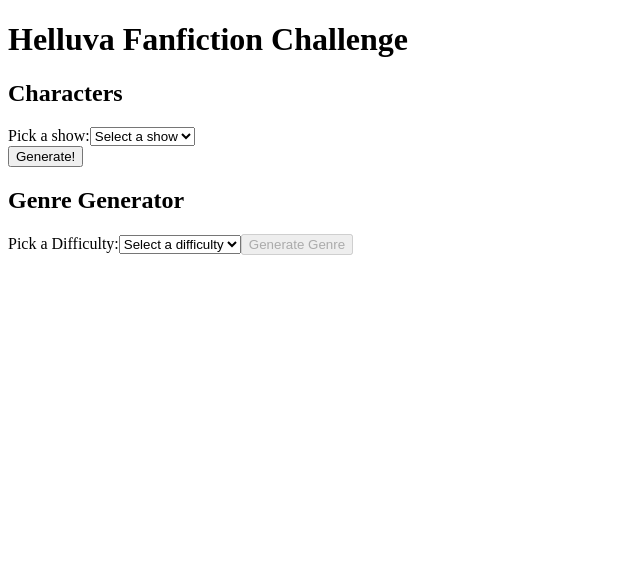
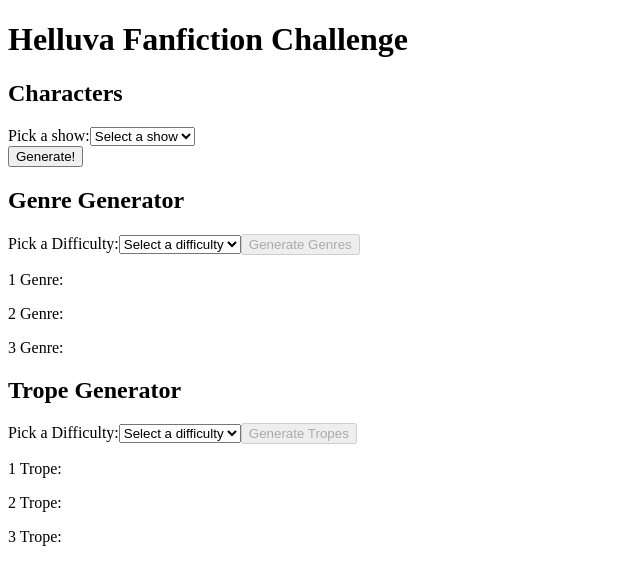
Before and after one commit to LilyBurton/helluva-challenge, a React (Create React App) app: page / in a window 1280 px wide. Shown: the top 580 px of the page, without its empty margins (0-640 px from the left). Built offline with nearby package versions, Linux system fonts and the light colour scheme.

Commit message:
The tropes have it's own difficulty

```diff
--- a/src/CharacterGenerator.js
+++ b/src/CharacterGenerator.js
@@ -11,7 +11,7 @@ const CharacterGenerator = () => {
     'Sir Pentious', 'Vox', 'Valentino', 'Velvette', 'Camilla', 'Zestial',
     'Lucifer', 'Rosie', 'Adam', 'Lute', 'Emily', 'Sera', 'Travis',
     "Vox's Assistant", 'Melissa', 'Baxter', 'Clara', 'Odette', 'Abel',
-    'St. Peter', 'Molly', 'Arakniss', 'Frank', 'Egg Boiz', 'Missi Zilla', 'Lilith', 'Mimzy', 'Cherri Bomb'
+    'St. Peter', 'Molly', 'Arakniss', 'Frank', 'Egg Boiz', 'Missi Zilla', 'Lilith', 'Mimzy', 'Cherri Bomb', 'Katie Killjoy', 'Tom Trench'
   ];
 
   const helluvaBossNames = [
--- a/src/GenreGenerator.js
+++ b/src/GenreGenerator.js
@@ -1,89 +1,132 @@
 import React, { useState, useEffect } from 'react';
+import Tropes from './Tropes';
 
 const GenreGenerator = () => {
   const [generatedGenres, setGeneratedGenres] = useState(['', '', '']);
-  const [selectDifficulty, setSelectDifficulty] = useState('');
-  const [cycling, setCycling] = useState(false);
+  const [finalizedGenres, setFinalizedGenres] = useState(['', '', '']);
+  const [currentTropes, setCurrentTropes] = useState(['', '', '']);
+  const [cyclingGenres, setCyclingGenres] = useState(false);
+  const [cyclingTropes, setCyclingTropes] = useState(false);
+  const [selectGenreDifficulty, setSelectGenreDifficulty] = useState('');
+  const [selectTropeDifficulty, setSelectTropeDifficulty] = useState('')
 
-  const genres = [
-    'Action', 'Adventure', 'Comedy', 'Crime', 'Drama',
-    'Fantasy', 'Historical', 'Horror', 'Mystery',
-    'Romance and Smut', 'Sci-fi', 'Thriller', 'Western'
-  ];
-
+  const genres = Object.keys(Tropes);
   const difficultyLevels = ['1 - Easy', '2 - Medium', '3 - Hard'];
 
-  const pickRandomUniqueGenre = (usedGenres) => {
-    const availableGenres = genres.filter((genre) => !usedGenres.includes(genre));
-    const randomIndex = Math.floor(Math.random() * availableGenres.length);
-    return availableGenres[randomIndex];
+  const pickRandomUniqueGenre = (pool, exclude) => {
+    const available = pool.filter((item) => !exclude.includes(item));
+    const randomIndex = Math.floor(Math.random() * available.length);
+    return available[randomIndex];
   };
 
   useEffect(() => {
-    if (!cycling) return;
+    if (!cyclingGenres) return;
 
     const genreIntervals = [];
     const finalizationTimeouts = [];
-    const cyclingGenres = [...generatedGenres]; // Local copy to track cycling values
+    const cyclingGenresState = [...generatedGenres];
 
-    // Start cycling for each genre slot
-    const startCycling = (index, delay) => {
+    const startCyclingGenres = (index, delay) => {
       genreIntervals[index] = setInterval(() => {
-        const usedGenres = cyclingGenres.filter((genre) => genre); // Exclude already finalized genres
-        const randomGenre = pickRandomUniqueGenre(usedGenres);
-        cyclingGenres[index] = randomGenre;
-        setGeneratedGenres([...cyclingGenres]);
+        const usedGenres = cyclingGenresState.filter((genre) => genre);
+        const randomGenre = pickRandomUniqueGenre(genres, usedGenres);
+        cyclingGenresState[index] = randomGenre;
+        setGeneratedGenres([...cyclingGenresState]);
       }, 100);
 
-      // Finalize the genre after the given delay
       finalizationTimeouts[index] = setTimeout(() => {
         clearInterval(genreIntervals[index]);
-        const usedGenres = cyclingGenres.filter((genre) => genre); // Exclude finalized genres
-        const finalGenre = pickRandomUniqueGenre(usedGenres);
-        cyclingGenres[index] = finalGenre; // Set the final unique genre
-        setGeneratedGenres([...cyclingGenres]);
+        const usedGenres = cyclingGenresState.filter((genre) => genre);
+        const finalGenre = pickRandomUniqueGenre(genres, usedGenres);
+        cyclingGenresState[index] = finalGenre;
+        setFinalizedGenres([...cyclingGenresState])
+        setGeneratedGenres([...cyclingGenresState])
 
-        // Stop cycling if all genres are finalized
+        setGeneratedGenres([...cyclingGenresState]);
+        setFinalizedGenres([...cyclingGenresState]);
+
+        if (index === delays.length - 1) setCyclingGenres(false);
+      }, delay);
+    };
+
+    const count = selectGenreDifficulty === '1 - Easy' ? 1 : selectGenreDifficulty === '2 - Medium' ? 2 : 3;
+    const delays = [3000, 6000, 9000];
+
+    for (let i = 0; i < count; i++) {
+      startCyclingGenres(i, delays[i]);
+    }
+
+    return () => {
+      genreIntervals.forEach((interval) => clearInterval(interval));
+      finalizationTimeouts.forEach((timeout) => clearTimeout(timeout));
+    };
+  }, [cyclingGenres, selectGenreDifficulty]);
+
+  useEffect(() => {
+    if (!cyclingTropes) return;
+
+    const tropeIntervals = [];
+    const finalizationTimeouts = [];
+    const cyclingTropesState = [...currentTropes];
+
+    const startCyclingTropes = (index, delay) => {
+        tropeIntervals[index] = setInterval(() => {
+          const genre = finalizedGenres[index];
+          if (genre) {
+            const tropesForGenre = Tropes[genre];
+            cyclingTropesState[index] = pickRandomUniqueGenre(tropesForGenre, []);
+            setCurrentTropes([...cyclingTropesState]);
+          }
+        }, 200);
+
+      finalizationTimeouts[index] = setTimeout(() => {
+        clearInterval(tropeIntervals[index]);
+        const genre = finalizedGenres[index];
+        if (genre) {
+          const tropesForGenre = Tropes[genre];
+          const finalTrope = tropesForGenre[Math.floor(Math.random() * tropesForGenre.length)];
+          cyclingTropesState[index] = finalTrope;
+          setCurrentTropes([...cyclingTropesState]);
+        }
+
         if (index === delays.length - 1) {
-          setCycling(false);
+          setCyclingTropes(false);
         }
       }, delay);
     };
 
-    // Determine the number of genres to generate based on difficulty
-    const count = selectDifficulty === '1 - Easy' ? 1 : selectDifficulty === '2 - Medium' ? 2 : 3;
-    const delays = [3000, 6000, 9000]; // Staggered delays for finalization
+    const count = selectTropeDifficulty === '1 - Easy' ? 1 : selectTropeDifficulty === '2 - Medium' ? 2 : 3;
+    const delays = [3000, 6000, 9000];
 
-    // Start cycling for each required genre slot
     for (let i = 0; i < count; i++) {
-      startCycling(i, delays[i]);
+      startCyclingTropes(i, delays[i]);
     }
 
     return () => {
-      // Cleanup intervals and timeouts
-      genreIntervals.forEach((interval) => clearInterval(interval));
+      tropeIntervals.forEach((interval) => clearInterval(interval));
       finalizationTimeouts.forEach((timeout) => clearTimeout(timeout));
     };
-  }, [cycling, selectDifficulty]);
+  }, [cyclingTropes, selectTropeDifficulty, finalizedGenres]);
 
-  const handleStartCycling = () => {
-    if (!selectDifficulty) return; // Ensure difficulty is selected
-    setGeneratedGenres(['', '', '']); // Clear genres before starting a new cycle
-    setCycling(true);
+  const handleStartGenres = () => {
+    if (!selectGenreDifficulty) return;
+    setGeneratedGenres(['', '', '']);
+    setFinalizedGenres(['', '', '']);
+    setCurrentTropes(['', '', '']);
+    setCyclingGenres(true);
   };
-
-  const handleDifficultyChange = (e) => {
-    setSelectDifficulty(e.target.value); // Set difficulty
-    setCycling(false); // Stop any ongoing cycling
-    setGeneratedGenres(['', '', '']); // Reset generated genres
-  };
+  const handleStartTropes = () => {
+    if (!selectTropeDifficulty || finalizedGenres.every((genre) => !genre)) return;
+    setCurrentTropes(['', '', ''])
+    setCyclingTropes(true)
+  }
 
   return (
     <div>
       <h2>Genre Generator</h2>
       <label>
         Pick a Difficulty:
-        <select value={selectDifficulty} onChange={handleDifficultyChange}>
+        <select value={selectGenreDifficulty} onChange={(e) => setSelectGenreDifficulty(e.target.value)}>
           <option value="" disabled>
             Select a difficulty
           </option>
@@ -94,13 +137,40 @@ const GenreGenerator = () => {
           ))}
         </select>
       </label>
-      <button onClick={handleStartCycling} disabled={!selectDifficulty || cycling}>
-        Generate Genre
+      <button onClick={handleStartGenres} disabled={!selectGenreDifficulty || cyclingGenres}>
+        Generate Genres
       </button>
       <div className="generated-genres">
-        {generatedGenres[0] && <p>First Genre: {generatedGenres[0]}</p>}
-        {selectDifficulty !== '1 - Easy' && generatedGenres[1] && <p>Second Genre: {generatedGenres[1]}</p>}
-        {selectDifficulty === '3 - Hard' && generatedGenres[2] && <p>Third Genre: {generatedGenres[2]}</p>}
+        {generatedGenres.map((genre, index) => (
+          <p key={index}>
+            {index + 1} Genre: {genre}
+          </p>
+        ))}
+      </div>
+
+      <h2>Trope Generator</h2>
+      <label>
+        Pick a Difficulty:
+        <select value={selectTropeDifficulty} onChange={(e) => setSelectTropeDifficulty(e.target.value)}>
+          <option value="" disabled>
+            Select a difficulty
+          </option>
+          {difficultyLevels.map((difficulty, index) => (
+            <option key={index} value={difficulty}>
+              {difficulty}
+            </option>
+          ))}
+        </select>
+      </label>
+      <button onClick={handleStartTropes} disabled={!selectTropeDifficulty || cyclingTropes}>
+        Generate Tropes
+      </button>
+      <div className="generated-tropes">
+        {currentTropes.map((trope, index) => (
+          <p key={index}>
+            {index + 1} Trope: {trope}
+          </p>
+        ))}
       </div>
     </div>
   );
```
